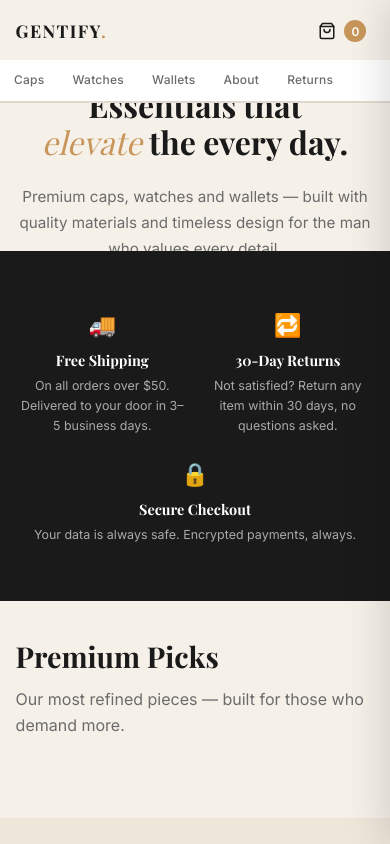
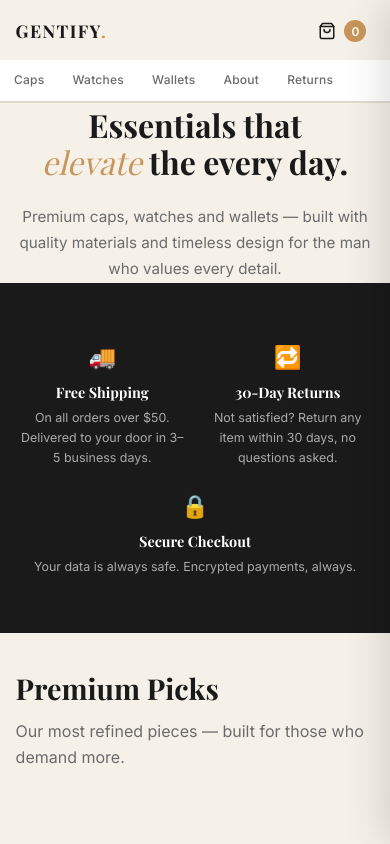
Before and after one commit to mabbasaskri-create/Gentify, a plain HTML site: page index.html in a window 390 px wide. Shown: the top 844 px of the page. Drawn offline with nearby package versions, Linux system fonts and the light colour scheme; a web font is replaced by a local one.

Commit message:
Add files via upload

```diff
--- a/styles.css
+++ b/styles.css
@@ -1138,7 +1138,7 @@ footer {
   .footer-grid { grid-template-columns: 1fr 1fr; gap: 32px; }
   footer { padding: 40px 4% 24px; }
 
-  #hero { padding: 100px 4% 48px; min-height: auto; }
+  #hero { padding: 120px 4% 60px; min-height: auto; }
   .hero-title { font-size: clamp(2rem, 8vw, 3.2rem); }
   .hero-subtitle { font-size: 0.95rem; max-width: 100%; }
   .hero-stats { gap: 20px; flex-wrap: wrap; margin-top: 40px; padding-top: 28px; }
```
